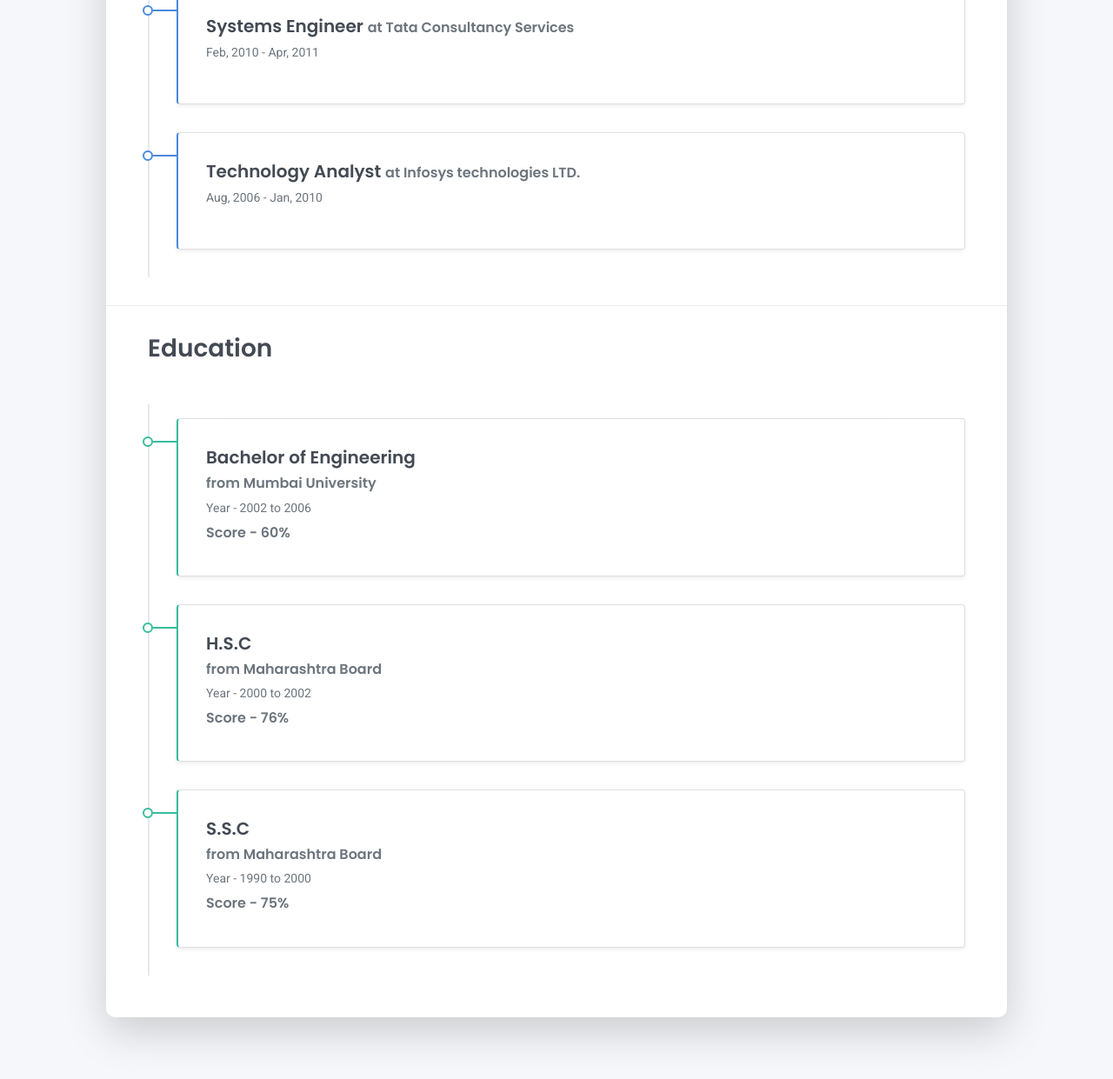
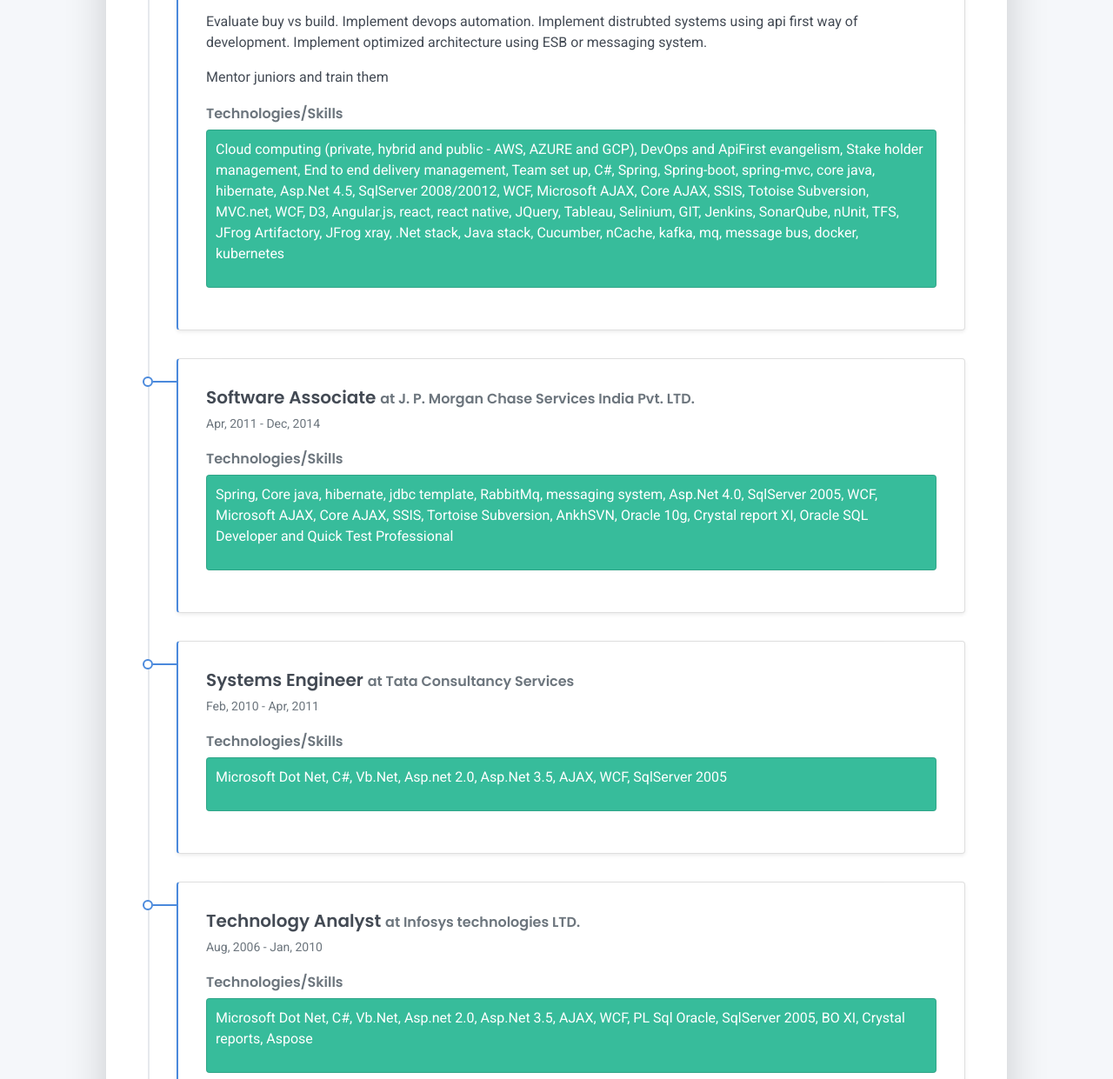
Before and after one commit to Kashif-Kamaal/Kashif-Kamaal.github.io, a plain HTML site: page index.html in a window 1280 px wide. Shown: the part 4176-5417 px from the top of the page at 87% size. Drawn offline with Linux system fonts and the light colour scheme.

Commit message:
added technologies and skills

```diff
--- a/index.html
+++ b/index.html
@@ -230,13 +230,21 @@
                       Currently working as a <b>Senior Technical Architect</b>
                     </li>
                     <li>Being a <b>DevOps, Cloud</b> and <b>ApiFirst evangelist</b></li>
-                    <li><b>Educating teams/people</b> on migrating to cloud, adopting DevOps for increasing release frequency and ApiFirst for promoting API culture. </li>
-                    <li><b>Evaluate buy vs build</b>. Research new tools, technologies and processes to <b>continuously improve and be future ready</b></li>
-                    <li><b>Breaking silos, enabling decision making</b> within the team. Making team self evolving with focus on innovation</li>
-                    <li>Have architected <b>enterprise level solutions</b> using technologies like <b>spring boot, spring, core java, jms, messaging system, Asp.net, mvc.net, webapi, .net core wcf, wpf, C#, Angular, react, msmq, active mq</b></li>
-                    <li>Have converted <b>monolithics to containerized microservices</b> built following <b>BDD</b> and <b>TDD</b> keeping its 3 principles in mind. Have good understanding of <b>test pyramid</b></li>
-                    <li>Have designed and developed <b>high performance based trading applications</b> in <b>Java & C#</b> having <b>multithreading</b></li>
-                    <li>Have designed & developed high performing middleware solutions using <b>Java, mq, C#, SSIS and  autosys</b> and complemented them with reporting solutions based on <b>SSRS and SAP BO</b></li>
+                    <li><b>Educating teams/people</b> on migrating to cloud, adopting DevOps for increasing release
+                      frequency and ApiFirst for promoting API culture. </li>
+                    <li><b>Evaluate buy vs build</b>. Research new tools, technologies and processes to <b>continuously
+                        improve and be future ready</b></li>
+                    <li><b>Breaking silos, enabling decision making</b> within the team. Making team self evolving with
+                      focus on innovation</li>
+                    <li>Have architected <b>enterprise level solutions</b> using technologies like <b>spring boot,
+                        spring, core java, jms, messaging system, Asp.net, mvc.net, webapi, .net core wcf, wpf, C#,
+                        Angular, react, msmq, active mq</b></li>
+                    <li>Have converted <b>monolithics to containerized microservices</b> built following <b>BDD</b> and
+                      <b>TDD</b> keeping its 3 principles in mind. Have good understanding of <b>test pyramid</b></li>
+                    <li>Have designed and developed <b>high performance based trading applications</b> in <b>Java &
+                        C#</b> having <b>multithreading</b></li>
+                    <li>Have designed & developed high performing middleware solutions using <b>Java, mq, C#, SSIS and
+                        autosys</b> and complemented them with reporting solutions based on <b>SSRS and SAP BO</b></li>
                   </ul>
                 </div>
               </div>
@@ -248,16 +256,24 @@
                   <ul>
                     <li>Implement <b>decision support</b> systems and do data analytics using <b>python</b></li>
                     <li>Analytical reporting in <b>Power BI</b></li>
-                    <li>Have developed highly interactive <b>mobile applications</b> using <b>react native</b> and <b>Xamarin</b></li>
-                    <li>Have developed highly efficient <b>internet facing</b> user interface using <b>angular, react, primeng, angular material, prime-react</b>. Have developed interactive dashboards, e-commerce ui, interactive analytical reports</li>
-                    <li>Have created highly interactive <b>web applications</b> using both <b>Asp.net webforms</b> and <b>MVC.net</b></li>
+                    <li>Have developed highly interactive <b>mobile applications</b> using <b>react native</b> and
+                      <b>Xamarin</b></li>
+                    <li>Have developed highly efficient <b>internet facing</b> user interface using <b>angular, react,
+                        primeng, angular material, prime-react</b>. Have developed interactive dashboards, e-commerce
+                      ui, interactive analytical reports</li>
+                    <li>Have created highly interactive <b>web applications</b> using both <b>Asp.net webforms</b> and
+                      <b>MVC.net</b></li>
                     <li>Have implemented <b>build and release Jobs/pipeline</b> using <b>Jenkins</b> and <b>TFS</b></li>
-                    <li>Experience in doing <b>static code analysis</b> using <b>SonarQube</b>. Have integrated Sonar analysis as part of CI pipeline with quality gates</li>
-                    <li>Have used <b>GIT, BITBUCKET, TFS and SVN</b> as SCM. Have migrated SCM from SVN to TFS and GIT</li>
+                    <li>Experience in doing <b>static code analysis</b> using <b>SonarQube</b>. Have integrated Sonar
+                      analysis as part of CI pipeline with quality gates</li>
+                    <li>Have used <b>GIT, BITBUCKET, TFS and SVN</b> as SCM. Have migrated SCM from SVN to TFS and GIT
+                    </li>
                     <li>Have used tools like <b>artifactory</b> and <b>ansible</b> to relase and deploy</li>
-                    <li>Have designed optimal <b>database schema</b>, have created <b>functions/stored procedures/triggers</b> with <b>Microsoft Sql server</b> and <b>Oracle</b></li>
-                    <li>Have worked with <b>performance tuning</b> an application both from application side using profiler and Database side using <b>Plan table, sql tuning advisor</b> etc</li>
-                    </ul>
+                    <li>Have designed optimal <b>database schema</b>, have created <b>functions/stored
+                        procedures/triggers</b> with <b>Microsoft Sql server</b> and <b>Oracle</b></li>
+                    <li>Have worked with <b>performance tuning</b> an application both from application side using
+                      profiler and Database side using <b>Plan table, sql tuning advisor</b> etc</li>
+                  </ul>
 
                 </div>
               </div>
@@ -270,16 +286,25 @@
                       <li><b>Clients, resources and stake holder management</b></li>
                       <li>Leading <b>DevOps</b> transformation</li>
                       <li>Leading <b>migration to cloud</b> (Azure, AWS, GCP)</li>
-                      <li>Leading a <b>digital transformation</b> with initiatives involving <b>NLP, chat bots</b> and <b>machine learning</b></li>
+                      <li>Leading a <b>digital transformation</b> with initiatives involving <b>NLP, chat bots</b> and
+                        <b>machine learning</b></li>
                       <li><b>Coach team</b> on Craftsmanship, Git, DevOps and agile</li>
-                      <li><b>Setting up a team</b> from scratch and <b>building it to be cross skilled</b> for handling critical IT projects/processes</li>
-                      <li>Leading a team of 40 people including junior developers, experienced technical leads and project managers</li>
-                      <li>Train the team, develop its skillet, inspire its members and keep them motivated to handle challenging situations together</li>
+                      <li><b>Setting up a team</b> from scratch and <b>building it to be cross skilled</b> for handling
+                        critical IT projects/processes</li>
+                      <li>Leading a team of 40 people including junior developers, experienced technical leads and
+                        project managers</li>
+                      <li>Train the team, develop its skillet, inspire its members and keep them motivated to handle
+                        challenging situations together</li>
                       <li><b>Budgeting/forecasting. Preparing staffing plan</b></li>
-                      <li><b>Handling end to end project deliveries</b> from ideation till its maintenance including requirement analysis, estimation, technologies, staffing, development, testing and deployment</li>
-                      <li><b>Transforming organization's vision</b> into low level objectives and helping teams achieve them</li>
-                      <li><b>Setting up development and testing functions/teams</b> at offshore and manage them to work in the <b>onshore/offshore model</b></li>
-                      <li>Doing <b>performance appraisal</b>, helping <b>career growth</b> and <b>managing conflicts</b> in the team</li>
+                      <li><b>Handling end to end project deliveries</b> from ideation till its maintenance including
+                        requirement analysis, estimation, technologies, staffing, development, testing and deployment
+                      </li>
+                      <li><b>Transforming organization's vision</b> into low level objectives and helping teams achieve
+                        them</li>
+                      <li><b>Setting up development and testing functions/teams</b> at offshore and manage them to work
+                        in the <b>onshore/offshore model</b></li>
+                      <li>Doing <b>performance appraisal</b>, helping <b>career growth</b> and <b>managing conflicts</b>
+                        in the team</li>
                     </ul>
                 </div>
               </div>
@@ -304,6 +329,15 @@
                   <p>It includes technologies like Logstash, Azure eventhub, Scala, Azure databricks (spark), elk, Azure
                     cosmosdb, Sql server, Power BI, Azure monitor analytics (Azure log analytics). The project leverages
                     Azure DevOps to its best potential</p>
+                </div>
+                <div class="h5 mb-1"><span class="text-muted h6">Technologies/Skills</span></div>
+                <div class="mb-2 bg-success card text-white">
+                  <span style="margin:10px">
+                    <p>
+                      Azure, C#, Scala, Python, Azure Databricks, Azure DevOps, Power BI, Cosmosdb, Elasticsearch,
+                      Azure Log Analytics, Azure Monitor, Kusto queries
+                    </p>
+                  </span>
                 </div>
               </div>
             </div>
@@ -333,6 +367,14 @@
                     oracle, SSIS, SSRS, Business Objects, MSBI using PowerBI. Also, experience in mobile application
                     development.</p>
                 </div>
+                <div class="h5 mb-1"><span class="text-muted h6">Technologies/Skills</span></div>
+                <div class="mb-2 bg-success card text-white">
+                  <span style="margin:10px">
+                    <p>
+                      Cloud computing (private, hybrid and public - AWS, AZURE and GCP), DevOps and ApiFirst evangelism, Stake holder management, End to end delivery management, Team set up, C#, Spring, Spring-boot, spring-mvc, core java, hibernate, Asp.Net 4.5, SqlServer 2008/20012, WCF, Microsoft AJAX, Core AJAX, SSIS, Totoise Subversion, MVC.net, WCF, D3, Angular.js, react, react native, JQuery, Tableau, Selinium, GIT, Jenkins, SonarQube, nUnit, TFS, JFrog Artifactory, JFrog xray, .Net stack, Java stack, Cucumber, nCache, kafka, mq, message bus, docker, kubernetes
+                    </p>
+                  </span>
+                </div>
               </div>
             </div>
             <div class="timeline-card timeline-card-primary card shadow-sm">
@@ -351,6 +393,14 @@
 
                   <p>Mentor juniors and train them</p>
                 </div>
+                <div class="h5 mb-1"><span class="text-muted h6">Technologies/Skills</span></div>
+                <div class="mb-2 bg-success card text-white">
+                  <span style="margin:10px">
+                    <p>
+                      Cloud computing (private, hybrid and public - AWS, AZURE and GCP), DevOps and ApiFirst evangelism, Stake holder management, End to end delivery management, Team set up, C#, Spring, Spring-boot, spring-mvc, core java, hibernate, Asp.Net 4.5, SqlServer 2008/20012, WCF, Microsoft AJAX, Core AJAX, SSIS, Totoise Subversion, MVC.net, WCF, D3, Angular.js, react, react native, JQuery, Tableau, Selinium, GIT, Jenkins, SonarQube, nUnit, TFS, JFrog Artifactory, JFrog xray, .Net stack, Java stack, Cucumber, nCache, kafka, mq, message bus, docker, kubernetes
+                    </p>
+                  </span>
+                </div>
               </div>
             </div>
             <div class="timeline-card timeline-card-primary card shadow-sm">
@@ -358,6 +408,15 @@
                 <div class="h5 mb-1">Software Associate <span class="text-muted h6">at J. P. Morgan Chase Services India
                     Pvt. LTD.</span></div>
                 <div class="text-muted text-small mb-2">Apr, 2011 - Dec, 2014</div>
+
+                <div class="h5 mb-1"><span class="text-muted h6">Technologies/Skills</span></div>
+                <div class="mb-2 bg-success card text-white">
+                  <span style="margin:10px">
+                    <p>
+                      Spring, Core java, hibernate, jdbc template, RabbitMq, messaging system, Asp.Net 4.0, SqlServer 2005, WCF, Microsoft AJAX, Core AJAX, SSIS, Tortoise Subversion, AnkhSVN, Oracle 10g, Crystal report XI, Oracle SQL Developer and Quick Test Professional
+                    </p>
+                  </span>
+                </div>
               </div>
             </div>
             <div class="timeline-card timeline-card-primary card shadow-sm">
@@ -365,6 +424,14 @@
                 <div class="h5 mb-1">Systems Engineer <span class="text-muted h6">at Tata Consultancy Services</span>
                 </div>
                 <div class="text-muted text-small mb-2">Feb, 2010 - Apr, 2011</div>
+                <div class="h5 mb-1"><span class="text-muted h6">Technologies/Skills</span></div>
+                <div class="mb-2 bg-success card text-white">
+                  <span style="margin:10px">
+                    <p>
+                      Microsoft Dot Net, C#, Vb.Net, Asp.net 2.0, Asp.Net 3.5, AJAX, WCF, SqlServer 2005
+                    </p>
+                  </span>
+                </div>
               </div>
             </div>
             <div class="timeline-card timeline-card-primary card shadow-sm">
@@ -372,6 +439,14 @@
                 <div class="h5 mb-1">Technology Analyst <span class="text-muted h6">at Infosys technologies LTD.</span>
                 </div>
                 <div class="text-muted text-small mb-2">Aug, 2006 - Jan, 2010</div>
+                <div class="h5 mb-1"><span class="text-muted h6">Technologies/Skills</span></div>
+                <div class="mb-2 bg-success card text-white">
+                  <span style="margin:10px">
+                    <p>
+                      Microsoft Dot Net, C#, Vb.Net, Asp.net 2.0, Asp.Net 3.5, AJAX, WCF, PL Sql Oracle, SqlServer 2005, BO XI, Crystal reports, Aspose
+                    </p>
+                  </span>
+                </div>
               </div>
             </div>
           </div>
```
